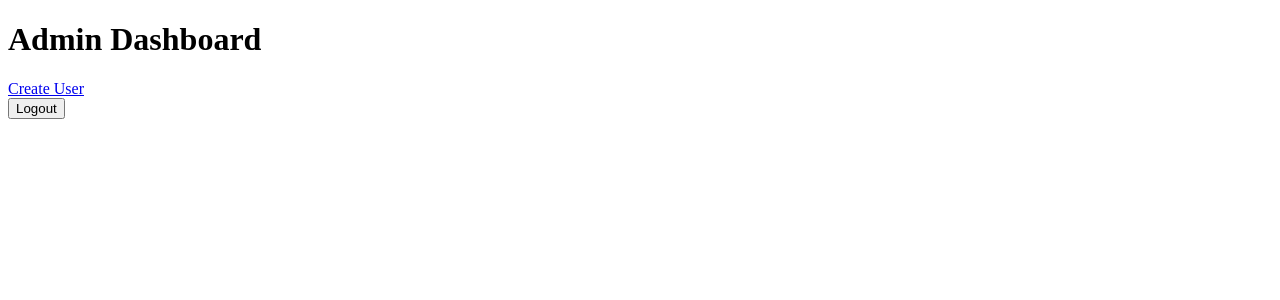
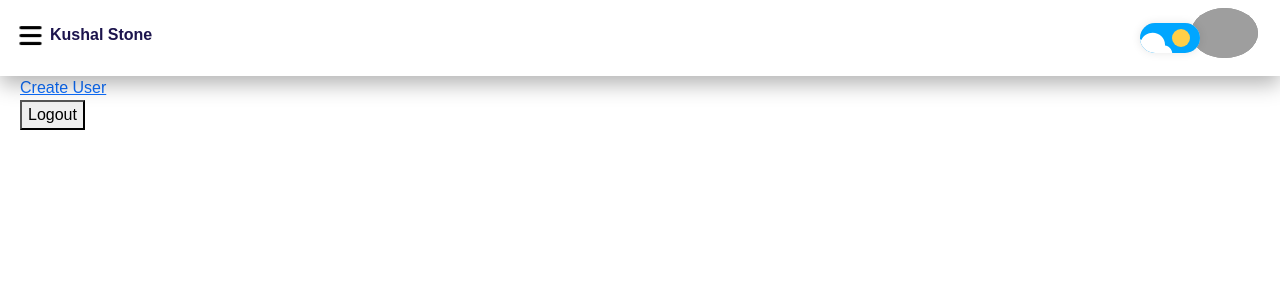
Before and after one commit to codingwithamol/kushal_stone, a Django app: page /admin_dashboard/ in a window 1280 px wide. Shown: the top 300 px of the page. Run offline with Django 5.2, Linux system fonts and the light colour scheme; the visitor is signed in with stand-in values (Sample User, id 1); parts of the project's set-up code (start-up, migrations or seed data) failed here and were passed over; grey boxes are pictures that could not be loaded.

Commit message:
Update admin_dashboard.html

```diff
--- a/kushal_stone/kushalapp/templates/admin_dashboard.html
+++ b/kushal_stone/kushalapp/templates/admin_dashboard.html
@@ -1,18 +1,24 @@
 <!DOCTYPE html>
 <html lang="en">
+
 <head>
     <meta charset="UTF-8">
     <meta name="viewport" content="width=device-width, initial-scale=1.0">
     <title>Document</title>
 </head>
+
 <body>
-    <h1>Admin Dashboard</h1>
-<a href="{% url 'create_user' %}">Create User</a>
 
-<form action="{% url 'logout' %}" method="post">
-    {% csrf_token %}
-    <button type="submit">Logout</button>
-</form>
+    {% include 'Admin_Base.html' %}
+    <div class="main">
+        <h1>Admin Dashboard</h1>
+        <a href="{% url 'create_user' %}">Create User</a>
 
+        <form action="{% url 'logout' %}" method="post">
+            {% csrf_token %}
+            <button type="submit">Logout</button>
+        </form>
+    </div>
 </body>
+
 </html>
```
